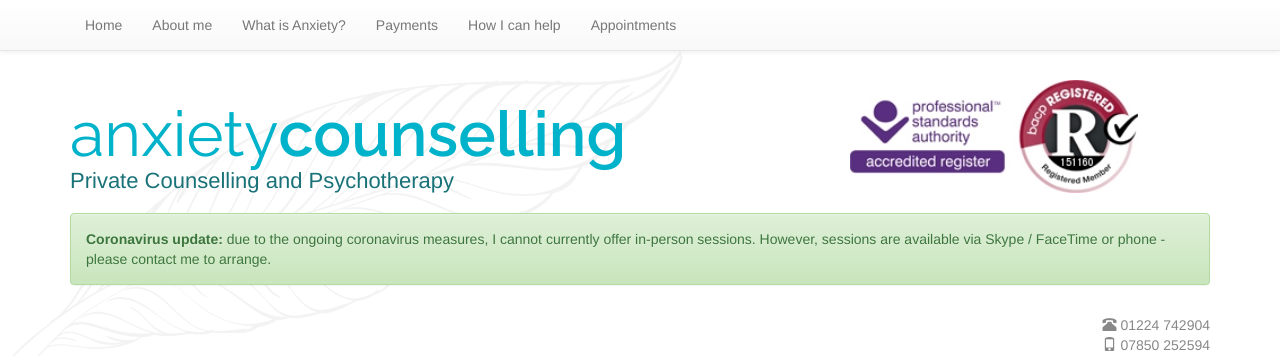
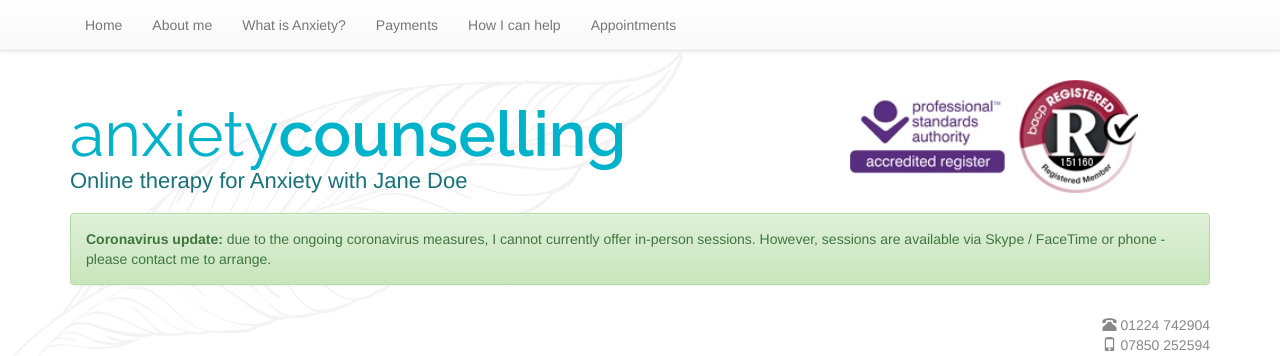
Before and after one commit to Anxiety-Counselling/anxiety-counselling.github.io, a Jekyll site: the page built from index.html, in a window 1280 px wide and 900 px high. Shown: the top 356 px of the window. Built offline with Jekyll 4.4.1, drawn with Linux system fonts in a browser that asks for light colours; the list of posts is cut into pages by our own code.

Commit message:
Adding initial site structure

```diff
--- a/_layouts/default.html
+++ b/_layouts/default.html
@@ -11,7 +11,7 @@
 						<h1 class="display-3 header">
 							<span class="anxiety">anxiety</span><span class="counselling">counselling</span>
 						</h1>
-						<h3 class="sub">Private Counselling and Psychotherapy</h3>
+						<h3 class="sub">{{ site.description }}</h3>
 					</div>
 					<div class="col-xs-4">
 						<img class="img-responsive" width="80%" src="assets/img/bacp_logo.jpg"></img>
```
